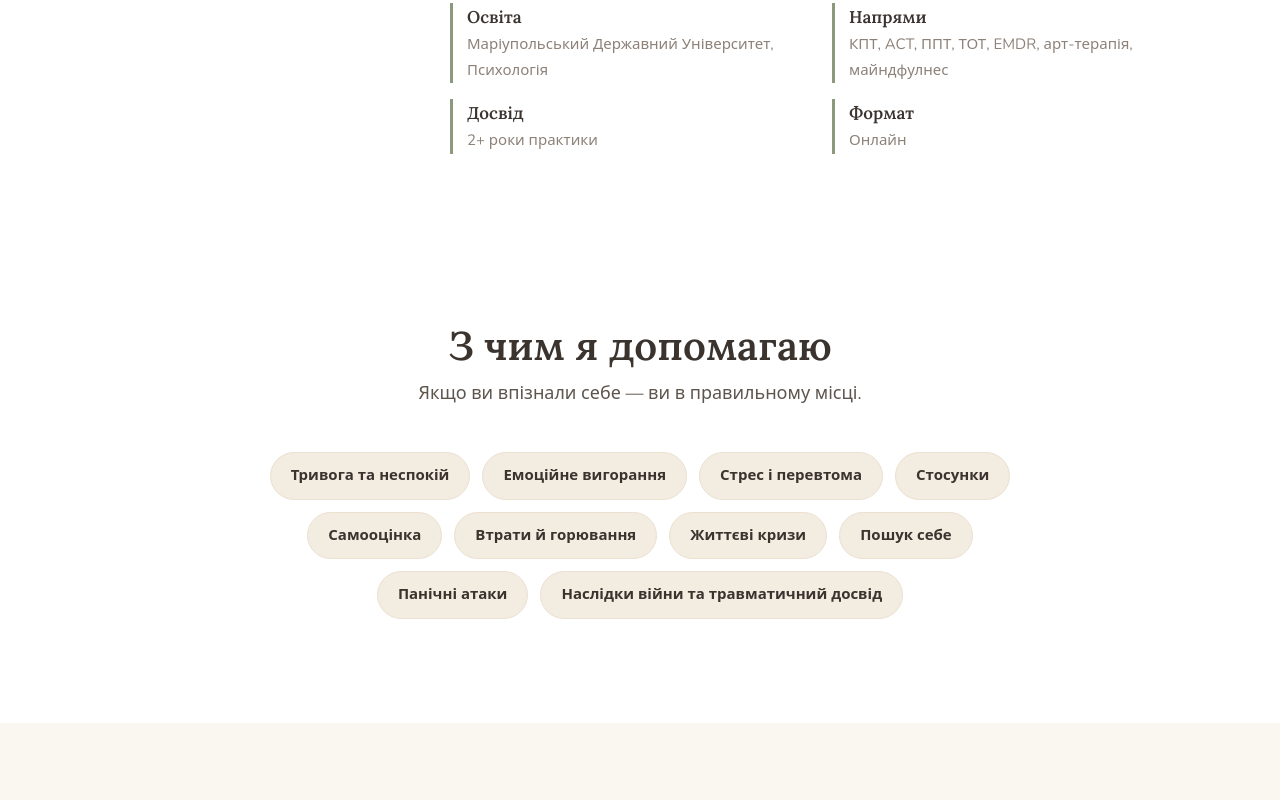
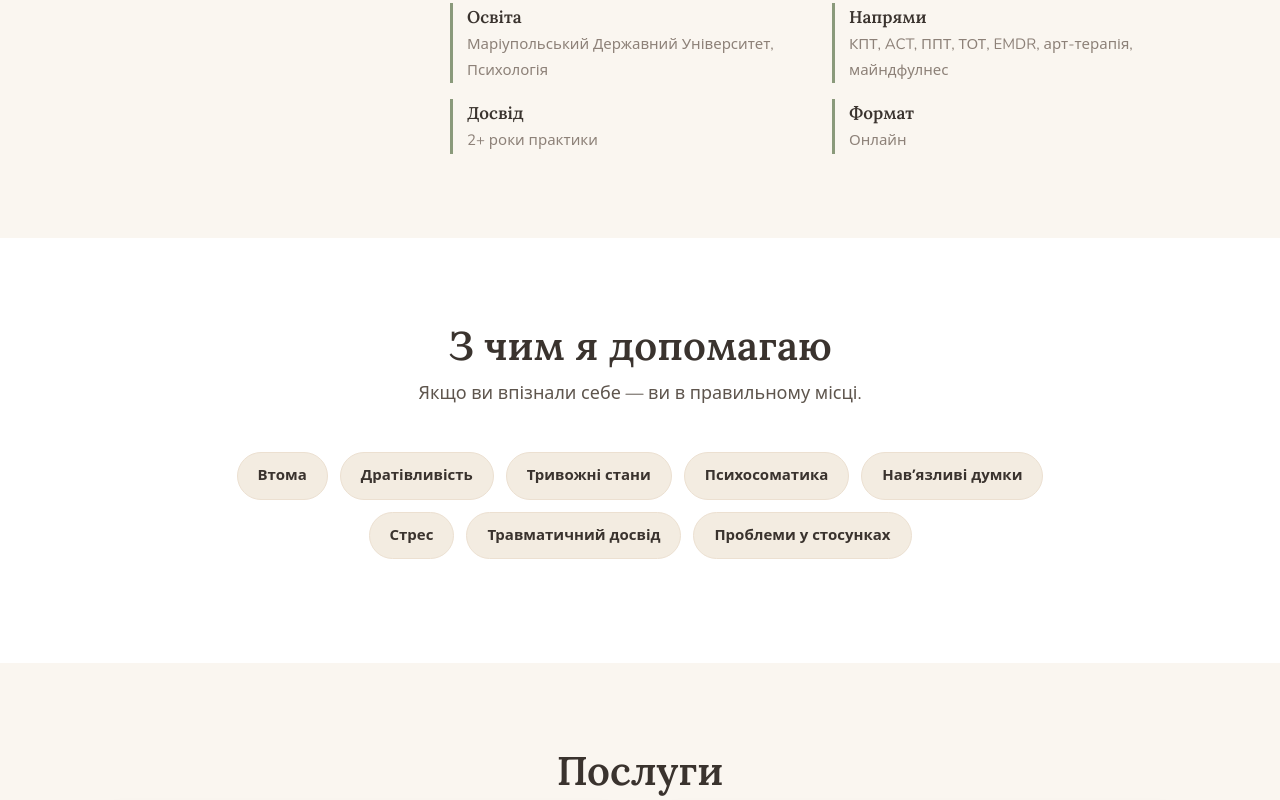
Before and after one commit to bezperson/bezperson.github.io, a plain HTML site: page consultations.html in a window 1280 px wide. Shown: the part 1080-1880 px from the top of the page. Drawn offline with nearby package versions, Linux system fonts and the light colour scheme.

Commit message:
Розділити секції «Хто я» і «З чим я допомагаю» фоном
Секція «Хто я» тепер на кремовому фоні — відновлено чергування фонів,
секції більше не зливаються на білому.

Co-Authored-By: Claude Opus 4.8 <noreply@anthropic.com>

```diff
--- a/consultations.html
+++ b/consultations.html
@@ -19,7 +19,7 @@
   <link rel="preconnect" href="https://fonts.gstatic.com" crossorigin />
   <link href="https://fonts.googleapis.com/css2?family=Lora:ital,wght@0,400;0,500;0,600;1,400&family=Nunito:wght@400;500;600;700&display=swap" rel="stylesheet" />
 
-  <link rel="stylesheet" href="styles.css?v=9" />
+  <link rel="stylesheet" href="styles.css?v=10" />
 </head>
 <body>
 
@@ -103,16 +103,14 @@
         <h2 class="section-title center">З чим я допомагаю</h2>
         <p class="section-lead center">Якщо ви впізнали себе — ви в правильному місці.</p>
         <ul class="chips">
-          <li>Тривога та неспокій</li>
-          <li>Емоційне вигорання</li>
-          <li>Стрес і перевтома</li>
-          <li>Стосунки</li>
-          <li>Самооцінка</li>
-          <li>Втрати й горювання</li>
-          <li>Життєві кризи</li>
-          <li>Пошук себе</li>
-          <li>Панічні атаки</li>
-          <li>Наслідки війни та травматичний досвід</li>
+          <li>Втома</li>
+          <li>Дратівливість</li>
+          <li>Тривожні стани</li>
+          <li>Психосоматика</li>
+          <li>Навʼязливі думки</li>
+          <li>Стрес</li>
+          <li>Травматичний досвід</li>
+          <li>Проблеми у стосунках</li>
         </ul>
       </div>
     </section>
--- a/styles.css
+++ b/styles.css
@@ -184,7 +184,7 @@ img { max-width: 100%; display: block; }
 .facts strong { font-family: var(--serif); color: var(--ink); }
 .facts span { color: var(--muted); font-size: 15px; }
 
-.section-about { background: var(--white); }
+.section-about { background: var(--cream); }
 
 /* ---------- Картки ---------- */
 .cards { display: grid; gap: 24px; }
```
Also changed, not shown: contact.html (+1 -1 lines), index.html (+1 -1 lines).
